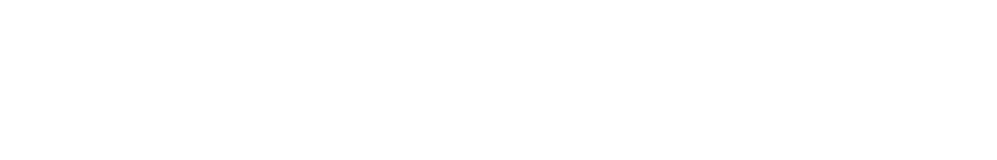
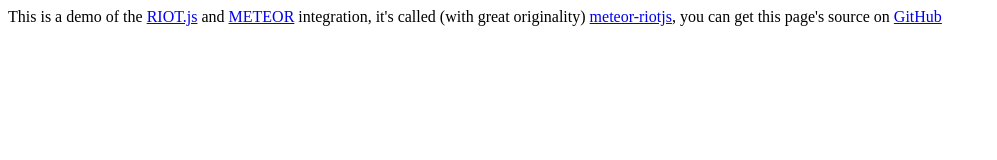
Before and after one commit to xaiki/meteor-riotjs-demo, a plain HTML site: page client/index.html in a window 1280 px wide. Shown: the whole page, without its empty margins (0-997 px from the left). Drawn offline with Linux system fonts and the light colour scheme.

Commit message:
add info to the page
Signed-off-by: Niv Sardi <xaiki@evilgiggle.com>

```diff
--- a/client/index.html
+++ b/client/index.html
@@ -4,5 +4,12 @@
 </head>
 
 <body>
+  This is a demo of the <a href="https://github.com/muut/riotjs">RIOT.js</a>
+  and <a href="https://github.com/meteor/meteor">METEOR</a> integration,
+  it's called (with great originality)
+  <a href="https://github.com/xaiki/meteor-riotjs">meteor-riotjs</a>, you
+  can get this page's source on
+  <a href="https://github.com/xaiki/meteor-riotjs-demo">GitHub</a>
+
   <todo></todo>
 </body>
```
